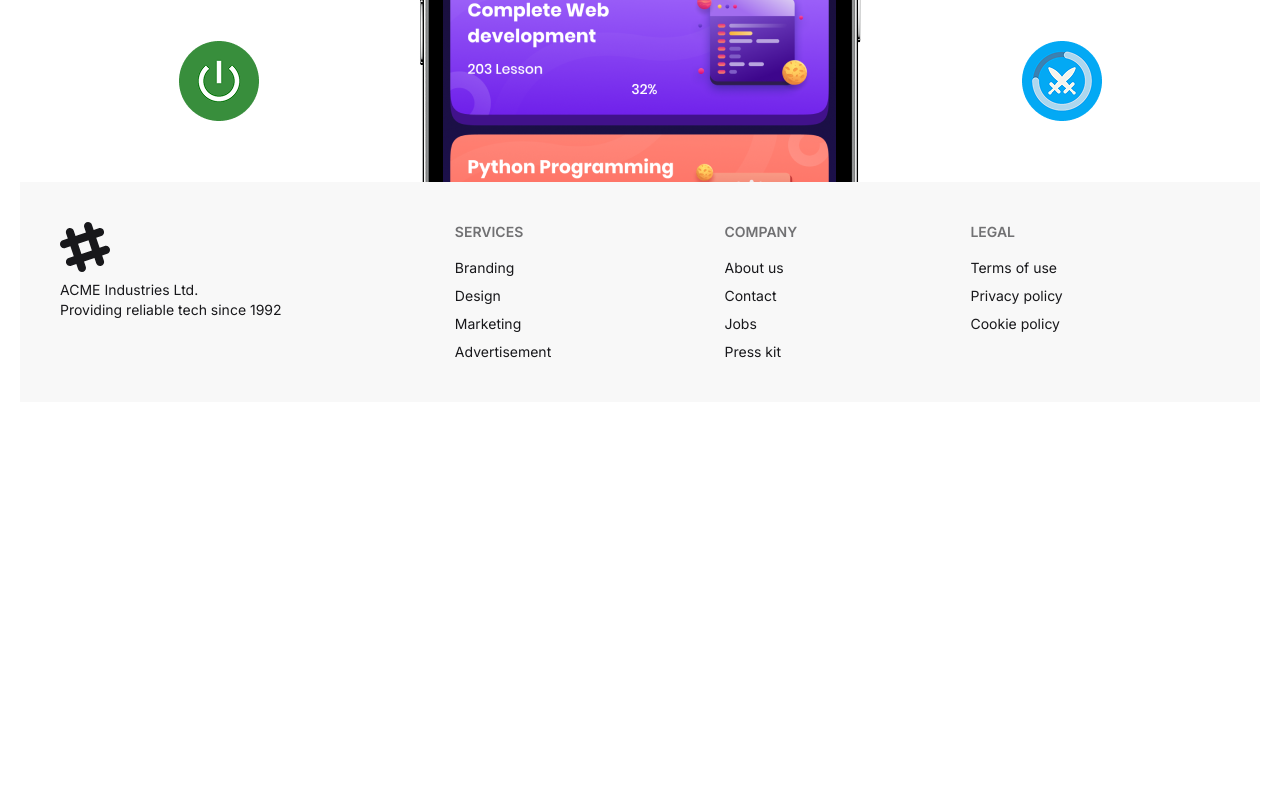
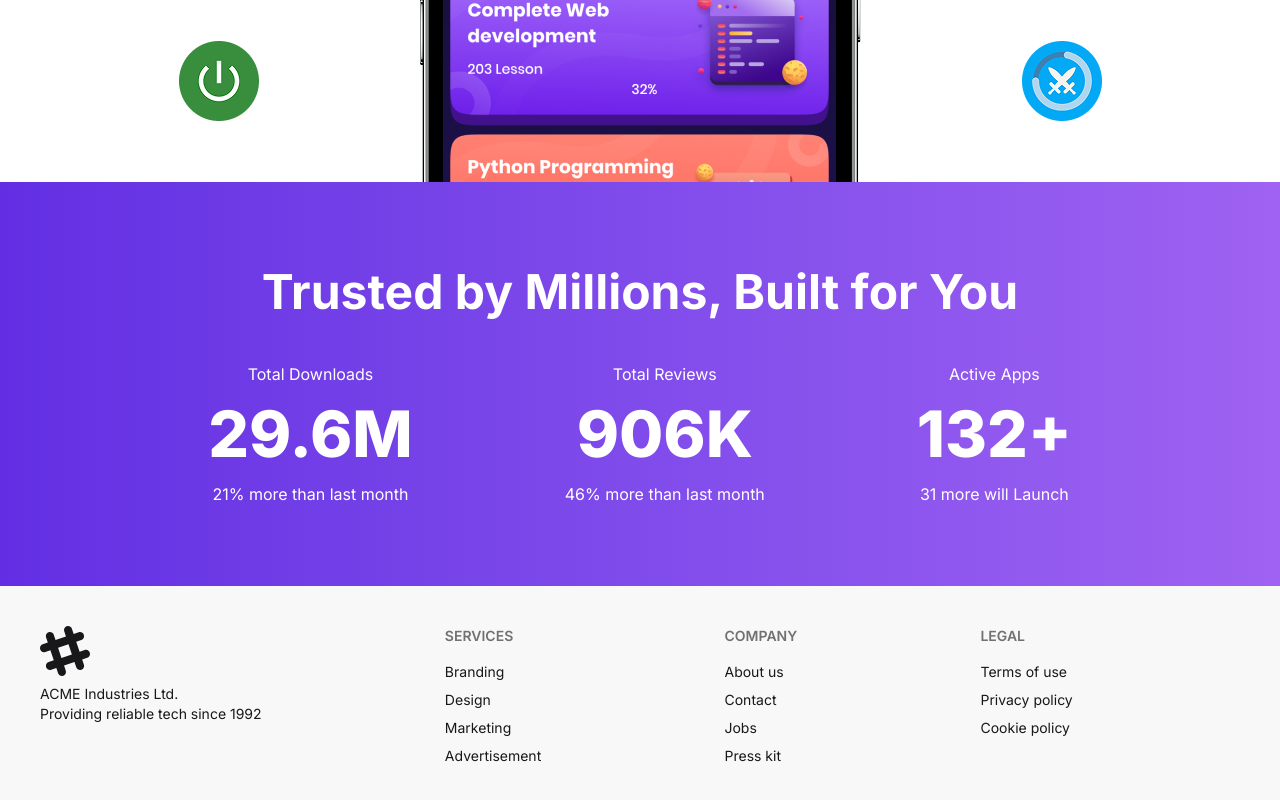
Before and after one commit to RHR-code/B12-A08-Hero-Apps, a React (Vite) app: page / in a window 1280 px wide. Shown: the part 922-1722 px from the top of the page. Before the commit the page ends 1324 px from the top, so only its background shows below. Built offline with nearby package versions, Linux system fonts and the light colour scheme.

Commit message:
added state section in banner

```diff
--- a/src/Layouts/MainLayout.jsx
+++ b/src/Layouts/MainLayout.jsx
@@ -5,7 +5,7 @@ import Footer from "../Components/Footer";
 
 const MainLayout = () => {
   return (
-    <div className="max-w-[1600px] mx-auto px-5">
+    <div className="max-w-[1600px] mx-auto ">
       <Navbar />
       <Outlet />
       <Footer />
--- a/src/Pages/Home.jsx
+++ b/src/Pages/Home.jsx
@@ -6,7 +6,7 @@ const Home = () => {
   return (
     <>
       <div className="">
-        <div className="flex flex-col items-center">
+        <div className="flex flex-col items-center px-5">
           <div>
             <h1 className="max-w-[600px] mx-auto text-center leading-tight font-black text-4xl md:text-7xl bg-gradient-to-r from-[#632EE3] to-[#9F62F2] bg-clip-text mt-20">
               We Build <span className="text-transparent">Productive</span> Apps
@@ -27,6 +27,34 @@ const Home = () => {
           </div>
           <img src={banner} alt="" />
         </div>
+        <div className="bg-gradient-to-r from-[#632EE3] to-[#9F62F2] px-5 text-center py-20 text-white">
+          <h1 className="font-bold text-4xl md:text-5xl leading-tight">
+            Trusted by Millions, Built for You
+          </h1>
+          <div className="flex flex-col md:flex-row items-center justify-center gap-6 pt-10">
+            <div className="text-base px-16">
+              <h4>Total Downloads</h4>
+              <h1 className="font-extrabold md:text-[64px] text-[48px]">
+                29.6M
+              </h1>
+              <h4>21% more than last month</h4>
+            </div>
+            <div className="text-base px-16">
+              <h4>Total Reviews</h4>
+              <h1 className="font-extrabold md:text-[64px] text-[48px]">
+                906K
+              </h1>
+              <h4>46% more than last month</h4>
+            </div>
+            <div className="text-base px-16">
+              <h4>Active Apps</h4>
+              <h1 className="font-extrabold md:text-[64px] text-[48px]">
+                132+
+              </h1>
+              <h4>31 more will Launch</h4>
+            </div>
+          </div>
+        </div>
       </div>
     </>
   );
```
